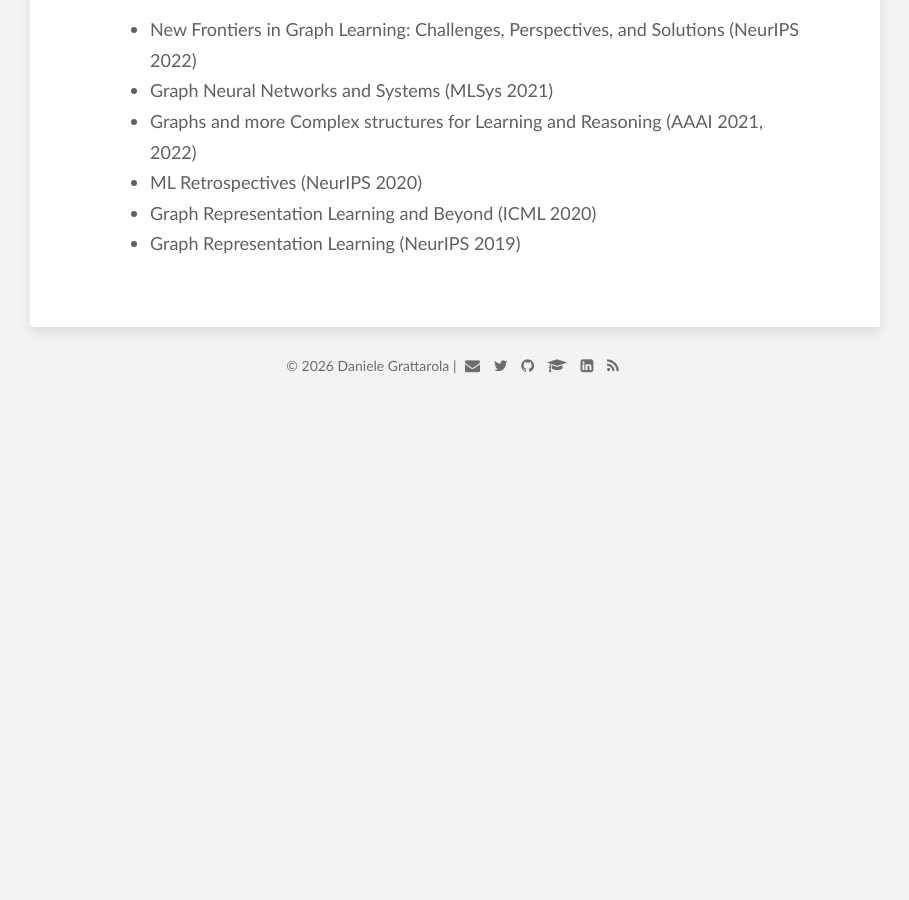
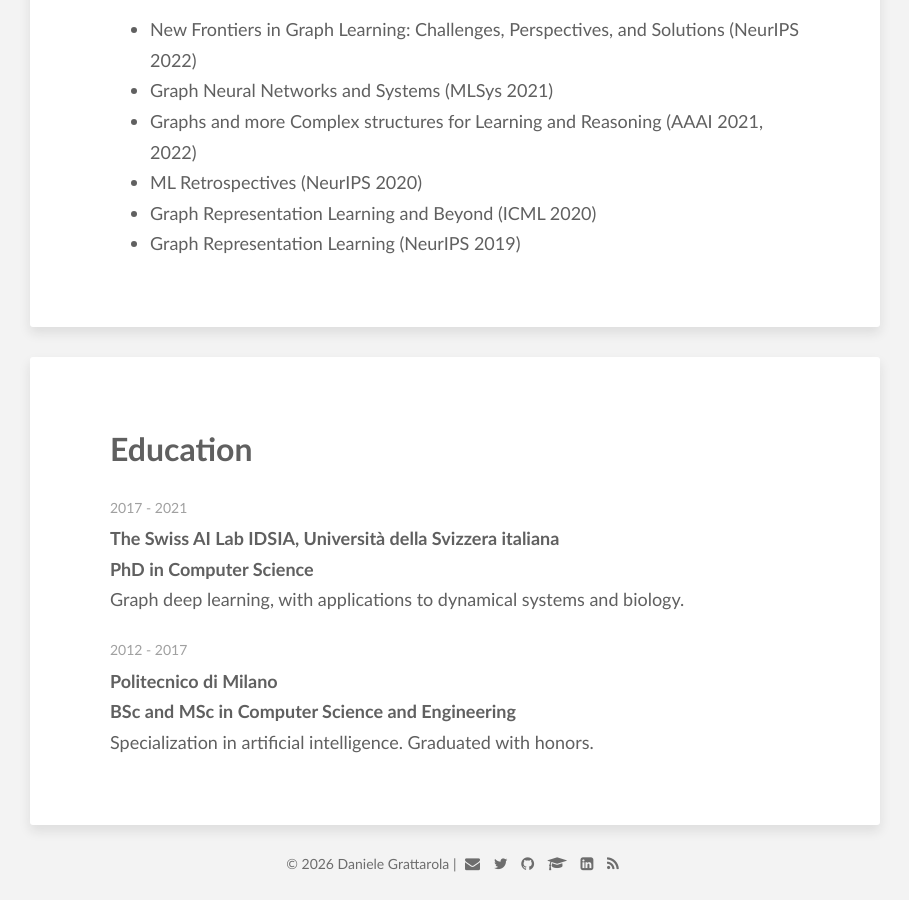
Before and after one commit to danielegrattarola/danielegrattarola.github.io, a Jekyll site: the page built from cv/index.html, in a window 1280 px wide and 900 px high, scrolled down 6714 px. Shown: the whole window, without its empty margins (185-1094 px from the left). Built offline with Jekyll 4.4.1, drawn with Linux system fonts in a browser that asks for light colours; some web fonts are replaced; before the commit the page ends 7116 px from its top, so only the background shows below that; some of the changed text lies outside the part shown.

Commit message:
Add education and rename site sections to Home and CV
Keep legacy About and Experience URLs working through Jekyll redirects. Include career-date and patent filing-year corrections.

```diff
--- a/_config.yml
+++ b/_config.yml
@@ -21,6 +21,7 @@
   - jekyll-gist
   - jekyll-feed
   - jekyll-seo-tag
+  - jekyll-redirect-from
 
 sass:
   sass_dir: _sass
--- /dev/null
+++ b/_data/education.yaml
@@ -0,0 +1,9 @@
+- institution: The Swiss AI Lab IDSIA, Università della Svizzera italiana
+  title: PhD in Computer Science
+  date: 2017 - 2021
+  description: Graph deep learning, with applications to dynamical systems and biology.
+
+- institution: Politecnico di Milano
+  title: BSc and MSc in Computer Science and Engineering
+  date: 2012 - 2017
+  description: Specialization in artificial intelligence. Graduated with honors.
--- a/_data/experience.yaml
+++ b/_data/experience.yaml
@@ -7,7 +7,7 @@
 
 - company: Mistral AI
   title: AI Scientist
-  date: 2025 - 2026
+  date: 2025
   description: Worked on large-scale synthetic data generation and post-training for multimodal LLMs.
   location: Paris, France (Remote)
   url: https://mistral.ai
@@ -26,7 +26,7 @@
 
 - company: École Polytechnique Fédérale De Lausanne (EPFL)
   title: Postdoctoral Researcher
-  date: 2022 - 2023
+  date: 2022
   description: Conducted research at the intersection of AI and structural biology, with a primary focus on neural fields and generative models for protein design. Member of the <a href="https://lts2.epfl.ch/">LTS2</a> and <a href="https://www.epfl.ch/labs/lpdi/">LPDI</a> labs.
   location: Lausanne, Switzerland
   url: https://epfl.ch
--- a/_data/publications.yaml
+++ b/_data/publications.yaml
@@ -165,18 +165,19 @@
       year: 2019
 
 - type: Patents
+  # Years refer to the application/filing year.
   publications:
     - title: Unified structure model for molecule property and structure prediction
       authors: C.-C. Hung, M. E. Jaderberg, J. P. Bambrick, J. W. Briody, K. M. Schaarschmidt, L. Rampášek, C. J. Feinauer, T. Ayoola, A. Osokin, B. A. Rózemberczki, A. Malinin, A. Ashukha, D. Grattarola, J. S. Abramson, J. T. Dunger, R. A. Evans, V. C. Bapst, W. Czarnecki, D. Reiman, Z. Wu
       venue: WIPO patent application WO2026052718A1
       link: https://patents.google.com/patent/WO2026052718A1/en
-      year: 2026
+      year: 2025
 
     - title: Automated ligand design
       authors: D. Grattarola, M. E. Jaderberg, C. J. Feinauer
       venue: WIPO patent application WO2026037746A1
       link: https://patents.google.com/patent/WO2026037746A1/en
-      year: 2026
+      year: 2025
 
     - title: Designing ligands using generative models
       authors: M. E. Jaderberg, C. J. Feinauer, D. Grattarola, S. Bartunov, C. A. Vignac
--- a/_includes/navbar.html
+++ b/_includes/navbar.html
@@ -1,9 +1,9 @@
 <div class="navbar">
   <a class="brand" href="{{ '/' | relative_url }}">{{site.navbar_text}}</a>
   <div id="menu">
-    <a href="{{ '/' | relative_url }}">About</a>
+    <a href="{{ '/' | relative_url }}">Home</a>
     <a href="{{ '/blog/' | relative_url }}">Blog</a>
     <a href="{{ '/publications/' | relative_url }}">Publications</a>
-    <a href="{{ '/experience/' | relative_url }}">Experience</a>
+    <a href="{{ '/cv/' | relative_url }}">CV</a>
   </div>
 </div>
--- a/about/index.html
+++ /dev/null
@@ -1,2 +0,0 @@
-<meta http-equiv="refresh" content="0; url=/" />
-<link rel="canonical" href="https://danielegrattarola.github.io/" />
--- a/experience/index.html
+++ b/cv/index.html
@@ -176,3 +177,19 @@
     </ul>
   </div>
 </article>
+
+<article>
+  <div class="entry-content">
+    <h1>Education</h1>
+
+    {% for item in site.data.education %}
+    <p>
+      <span class="entry-date post-date date published updated">{{item.date}}</span
+      ><br />
+      <strong>{{item.institution}}</strong><br />
+      <strong>{{item.title}}</strong><br />
+      {{item.description}}
+    </p>
+    {% endfor %}
+  </div>
+</article>
--- a/index.html
+++ b/index.html
@@ -1,6 +1,7 @@
 ---
 layout: main
-title:
+title: Home
+redirect_from: /about/
 image: /images/main/daniele_grattarola.jpg
 ---
 
```
Also changed, not shown: other parts of cv/index.html (+3 -2 lines).
